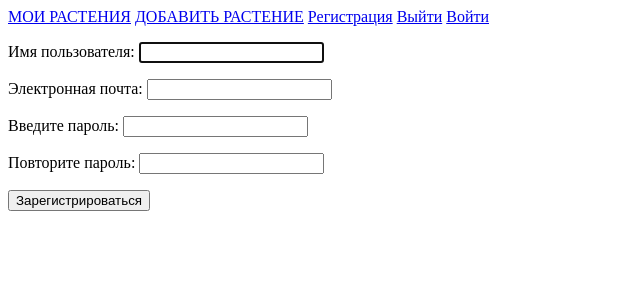
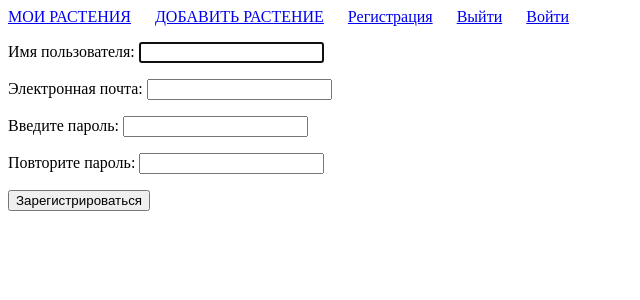
Before and after one commit to SonyaSem/happy_gardener, a Django app: page /register/ in a window 1280 px wide. Shown: the top 300 px of the page, without its empty margins (0-640 px from the left). Run offline with Django 3.2, Linux system fonts and the light colour scheme.

Commit message:
updated navbar

```diff
--- a/mainapp/templates/mainapp/_navbar.html
+++ b/mainapp/templates/mainapp/_navbar.html
@@ -1,9 +1,9 @@
 {% block content %}
 
-    <a href="{% url 'plant_list_view' %}"> МОИ РАСТЕНИЯ</a>
-    <a href="{% url 'add_plant' %}"> ДОБАВИТЬ РАСТЕНИЕ</a>
-    <a href="{% url 'register' %}">Регистрация</a>
-    <a href="{% url 'logout' %}">Выйти</a>
+    <a href="{% url 'plant_list_view' %}" ; style="margin-right: 20px"> МОИ РАСТЕНИЯ</a>
+    <a href="{% url 'add_plant' %}"; style="margin-right: 20px"> ДОБАВИТЬ РАСТЕНИЕ</a>
+    <a href="{% url 'register' %}"; style="margin-right: 20px">Регистрация</a>
+    <a href="{% url 'logout' %}"; style="margin-right: 20px">Выйти</a>
 
     {% if user.is_authenticated %}
 
```
